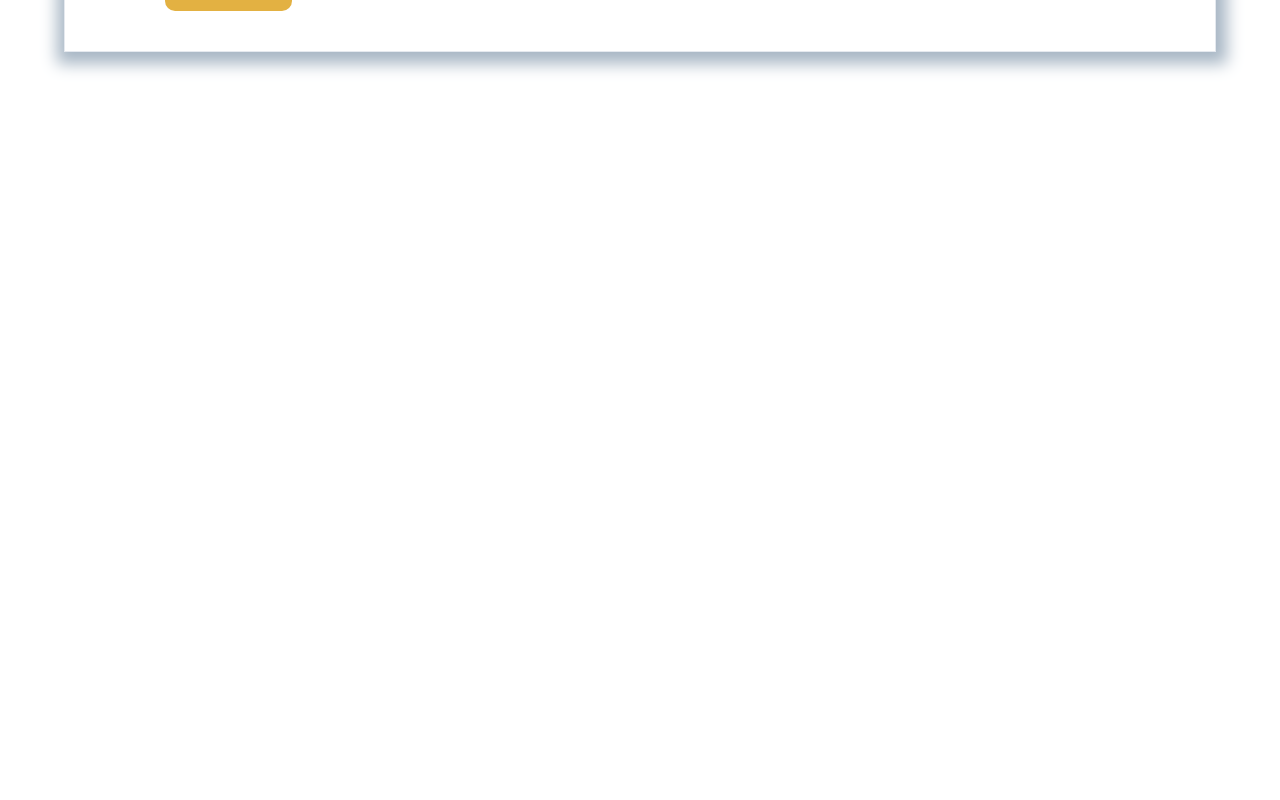
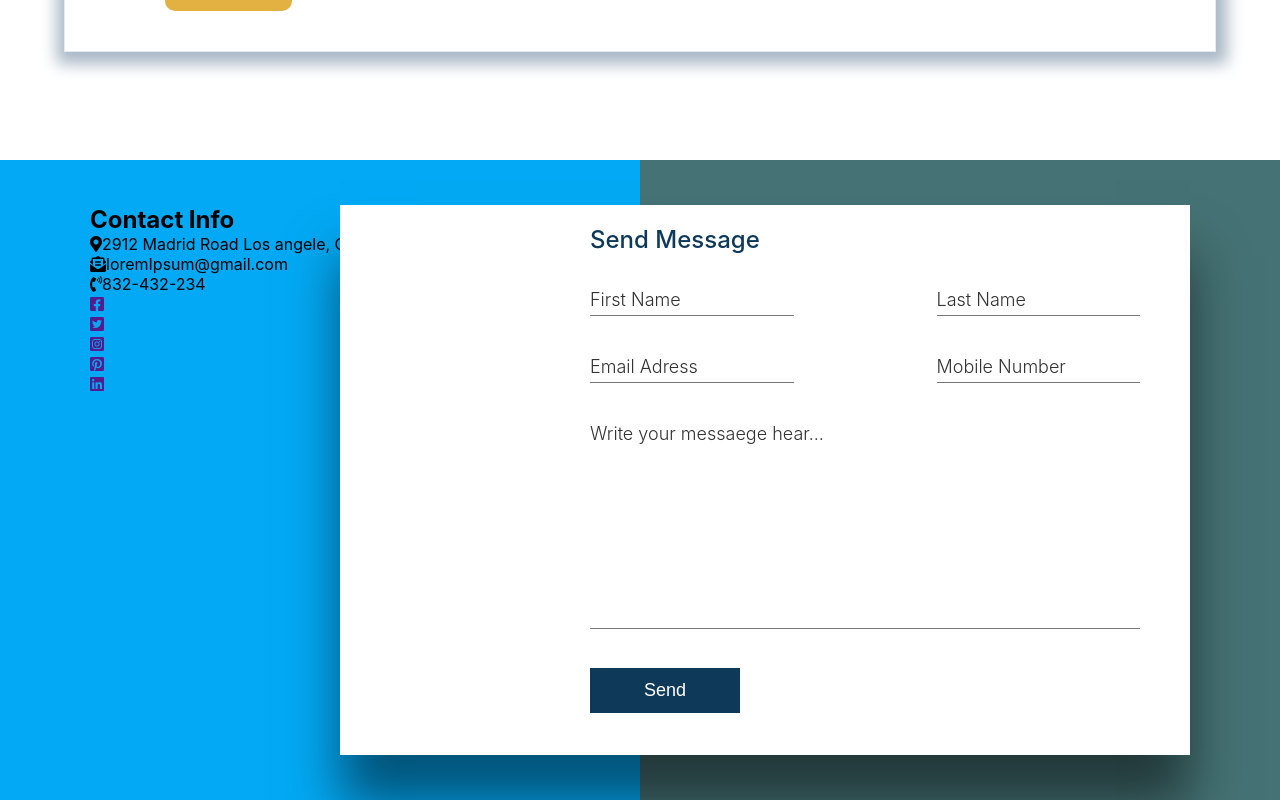
Before and after one commit to akanzadev/BibliotecaUntels, a React (Create React App) app: page / in a window 1280 px wide. Shown: the part 640-1440 px from the top of the page. Before the commit the page ends 800 px from the top, so only its background shows below. Built offline with nearby package versions, Linux system fonts and the light colour scheme.

Commit message:
FormContact

```diff
--- a/src/App.js
+++ b/src/App.js
@@ -1,9 +1,11 @@
 import "./App.css";
+import Footer from "./Components/Footer/Footer";
 import Header from "./Components/Header/Header";
 function App() {
   return (
     <div className="container">
       <Header />
+      <Footer/>
     </div>
   );
 }
--- /dev/null
+++ b/src/Components/Footer/Footer.css
@@ -0,0 +1,211 @@
+:root{
+    --fondo1:rgb(69, 114, 116);
+    --fondo2:#03a9f4;
+    --fondoContact:#20495c;
+    --fondoCard:#fff;
+}
+.seccion-contacto{
+    position: relative;
+    justify-content: center;
+    align-items: center;
+    min-height: 80vh;
+    background-color: var(--fondo1);
+    display: flex;
+}
+
+.seccion-contacto:before{
+    content: '';
+    position: absolute;
+    top: 0;
+    left: 0;
+    width: 50%;
+    height: 100%;
+    background-color: var(--fondo2);
+}
+
+/* Estilos para el contactinfo*/
+
+.seccion-contacto .contact-container{
+    position: relative;
+    min-width: 1100px;
+    min-height: 550px;
+    display: flex;
+    z-index: 100px;
+}
+
+.seccion-contacto .contact-container .contactinfo{
+    position: absolute;
+    top: 40px;
+    width: 350px;
+    height: calc(100%-80px);
+    background-color: var(--fondoContact);
+    z-index: 1000;
+    padding: 40px;
+    display: flex;
+    flex-direction: column;
+    justify-content: space-between;
+    box-shadow: 0 20px 20px rgba(0, 0, 0, 0.2);
+    font-family: 'Roboto',sans-serif;
+}
+
+.seccion-contacto .contact-container .contactinfo h2{
+    color: aliceblue;
+    font-size: 24px;
+    font-weight: 500;
+}
+
+.seccion-contacto .contact-container .contactinfo .info{
+    position: relative;
+    margin: 20px 0;
+}
+
+.seccion-contacto .contact-container .contactinfo .info li{
+    position: relative;
+    list-style: none;
+    display: flex;
+    margin: 20px 0;
+    cursor: pointer;
+    align-items: flex-start;
+}
+
+.seccion-contacto .contact-container .contactinfo .info li span:nth-child(1){
+    width: 30px;
+    min-height: 30px;
+}
+
+.seccion-contacto .contact-container .contactinfo .info li span:nth-child(1) i{
+    max-width: 100%;
+    filter: invert(1);
+    opacity: 0.5;
+}
+
+.seccion-contacto .contact-container .contactinfo .info li span:nth-child(2){
+    color: #fff;
+    margin-left: 10px;
+    font-weight: 300;
+    opacity: 0.5;
+}
+
+.seccion-contacto .contact-container .contactinfo .info li:hover span:nth-child(1) img,
+.seccion-contacto .contact-container .contactinfo .info li:hover span:nth-child(2){
+    opacity: 1;
+}
+
+/* Estilos para los Social icons */
+.seccion-contacto .contact-container .contactinfo .sci{
+    position: relative;
+    display: flex;
+}
+
+.seccion-contacto .contact-container .contactinfo .sci li{
+    list-style: none;
+    margin-right: 15px;
+}
+
+.seccion-contacto .contact-container .contactinfo .sci li a{
+    text-decoration: none;
+    /* color: #03a9f4; */
+    display: block;
+    width: 20%;
+}
+
+.seccion-contacto .contact-container .contactinfo .sci li a i{
+    filter: invert(1);
+    opacity: 0.5;
+}
+.seccion-contacto .contact-container .contactinfo .sci li:hover a i{
+    opacity: 1;
+}
+
+/* Estilos para la card */
+.seccion-contacto .contact-container .cardForm{
+    position: absolute;
+    padding: 20px 50px;
+    background-color: var(--fondoCard);
+    left: 250px;
+    padding-left: 250px;
+    width: calc(100%-150px);
+    height: 100%;
+    z-index: 1;
+    box-shadow: 0 50px 50px rgba(0, 0, 0, 0.5);
+}
+
+.seccion-contacto .contact-container .cardForm h2{
+    color: #0f3959;
+    font-size: 24px;
+    font-weight: 500;
+}
+
+.seccion-contacto .contact-container .cardForm .formBox{
+    position: relative;
+    display: flex;
+    justify-content: space-between;
+    flex-wrap: wrap;
+    padding-top: 30px;
+}
+
+.seccion-contacto .contact-container .cardForm .formBox .inputBox{
+    position: relative;
+    margin: 0 0 35px 0;
+}
+
+.seccion-contacto .contact-container .cardForm .formBox .inputBox.w50{
+    width: 37%;
+}
+
+.seccion-contacto .contact-container .cardForm .formBox .inputBox.w100{
+    width: 100%;
+}
+
+.seccion-contacto .contact-container .cardForm .formBox .inputBox input,
+.seccion-contacto .contact-container .cardForm .formBox .inputBox textarea{
+    width: 100%;
+    padding: 5px 0;
+    font-size: 18px;
+    font-weight: 300;
+    color: #333;
+    resize: none;
+    border: none;
+    border-bottom: 1px solid #777;
+    outline: none;
+}
+
+.seccion-contacto .contact-container .cardForm .formBox .inputBox textarea{
+    min-height: 120px;
+}
+
+.seccion-contacto .contact-container .cardForm .formBox .inputBox span{
+    position: absolute;
+    left: 0;
+    padding: 5px 0;
+    font-size: 18px;
+    font-weight: 300;
+    color: #333;
+    transition: 0.5s;
+    pointer-events: none;
+}
+
+.seccion-contacto .contact-container .cardForm .formBox .inputBox input:focus ~ span,
+.seccion-contacto .contact-container .cardForm .formBox .inputBox textarea:focus ~ span,
+.seccion-contacto .contact-container .cardForm .formBox .inputBox input:valid ~ span,
+.seccion-contacto .contact-container .cardForm .formBox .inputBox textarea:valid ~ span{
+    transform: translateY(-20px);
+    font-size: 12px;
+    font-weight: 400;
+    letter-spacing: 1px;
+    color: #ff568c;
+}
+
+.seccion-contacto .contact-container .cardForm .formBox .inputBox input[type="submit"]{
+    position: relative;
+    cursor: pointer;
+    background-color: #0f3959;
+    color: #fff;
+    border: none;
+    max-width: 150px;
+    padding: 12px;
+}
+
+.seccion-contacto .contact-container .cardForm .formBox .inputBox input[type="submit"]:hover{
+    background-color: #ff568c;
+}
--- /dev/null
+++ b/src/Components/Footer/Footer.js
@@ -0,0 +1,73 @@
+import { Fragment } from "react";
+
+import "./Footer.css";
+const Footer = () => {
+    return (
+        <Fragment>
+            <section className="seccion-contacto">
+                <div className="contact-container">
+                    <div classNameName="contactinfo">
+                            <h2>Contact Info</h2>
+                                <ul className="info">
+                                    <li>
+                                        <i className="fas fa-map-marker-alt"></i>
+                                        <span>2912 Madrid Road
+                                            Los angele, CA 90017
+                                        </span>
+                                    </li>
+                                    <li>
+                                        <i className="fas fa-envelope-open-text"></i>
+                                        <span>loremIpsum@gmail.com
+                                        </span>
+                                    </li>
+                                    <li>
+                                        <i className="fas fa-phone-volume"></i>
+                                        <span>832-432-234
+                                        </span>
+                                    </li>
+                                </ul>
+                                <ul className="sci">
+                                    <li><a href=""><i className="fab fa-facebook-square"></i></a></li>
+                                    <li><a href=""><i className="fab fa-twitter-square"></i></a></li>
+                                    <li><a href=""><i className="fab fa-instagram-square"></i></a></li>
+                                    <li><a href=""><i className="fab fa-pinterest-square"></i></a></li>
+                                    <li><a href=""><i className="fab fa-linkedin"></i></a></li>
+                                </ul>
+                    </div>
+
+                        <div className="cardForm">
+                            <h2>Send Message</h2>
+                            <div className="formBox">
+                                <div className="inputBox w50">
+                                    <input type="text" name="" id="" required/>
+                                    <span>First Name</span>
+                                </div>
+                                <div className="inputBox w50">
+                                    <input type="text" name="" id="" required/>
+                                    <span>Last Name</span>
+                                </div>
+                                <div className="inputBox w50">
+                                    <input type="text" name="" id="" required/>
+                                    <span>Email Adress</span>
+                                </div>
+                                <div className="inputBox w50">
+                                    <input type="number" name="" id="" required/>
+                                    <span>Mobile Number</span>
+                                </div>
+                                <div className="inputBox w100">
+                                    <textarea name="" id="" cols="30" rows="10" required></textarea>
+                                    <span>Write your messaege hear...</span>
+                                </div>
+                                <div className="inputBox w100">
+                                    <input type="submit" value="Send" name="" id="" required/>
+                                </div>
+                            </div>
+                        </div>
+
+                </div>
+            </section>
+        </Fragment>
+     );
+}
+
+export default Footer;
```
